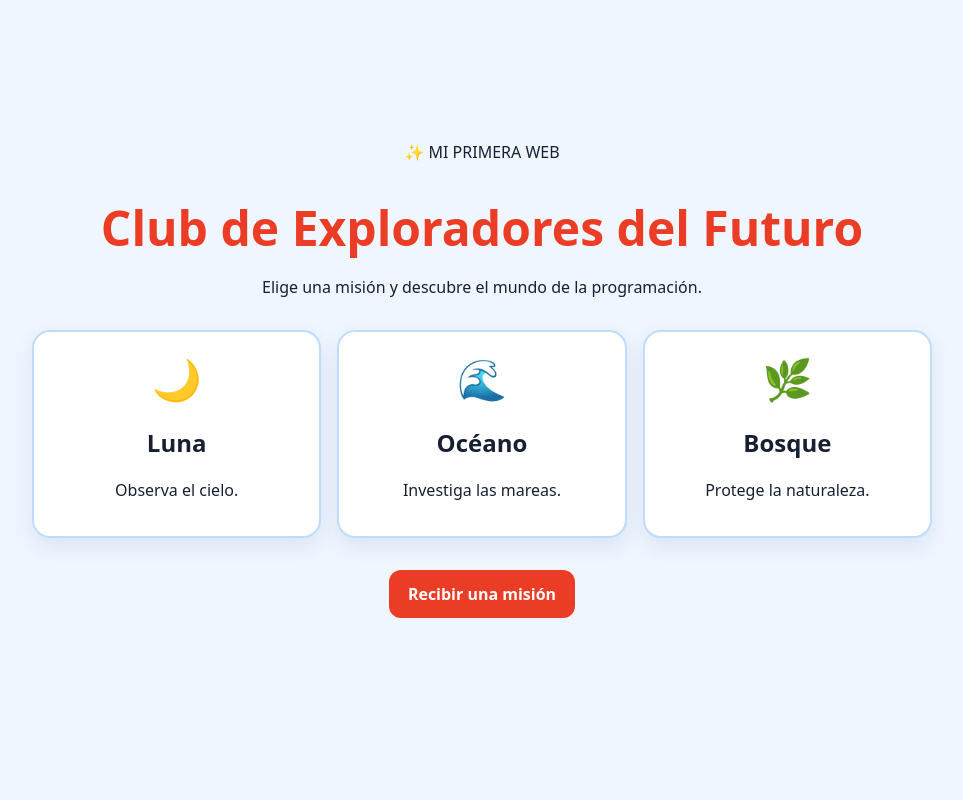
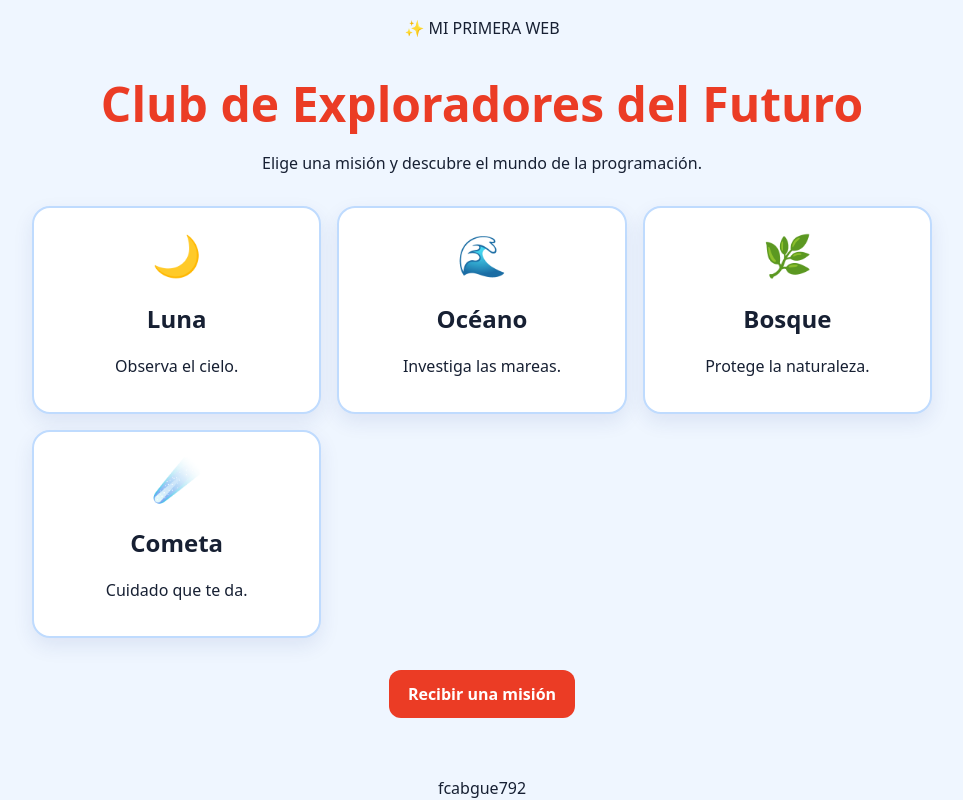
Before and after one commit to pacoco32/DWEC, a website: page index.html in a window 1280 px wide. Shown: the whole page, without its empty margins (158-1121 px from the left). Drawn offline with Linux system fonts and the light colour scheme.

Commit message:
commit final

```diff
--- a/index.html
+++ b/index.html
@@ -105,6 +105,11 @@
                 <h2>Bosque</h2>
                 <p>Protege la naturaleza.</p>
             </article>
+            <article>
+                <div class="icono">☄️</div>
+                <h2>Cometa</h2>
+                <p>Cuidado que te da.</p>
+            </article>
         </section>
 
         <button id="boton">Recibir una misión</button>
@@ -124,5 +129,8 @@
         });
     </script>
 </body>
+<footer>
+    fcabgue792
+</footer>
 
 </html>
```
